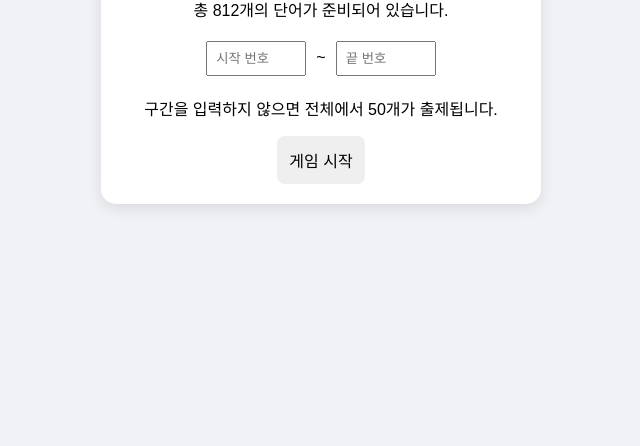
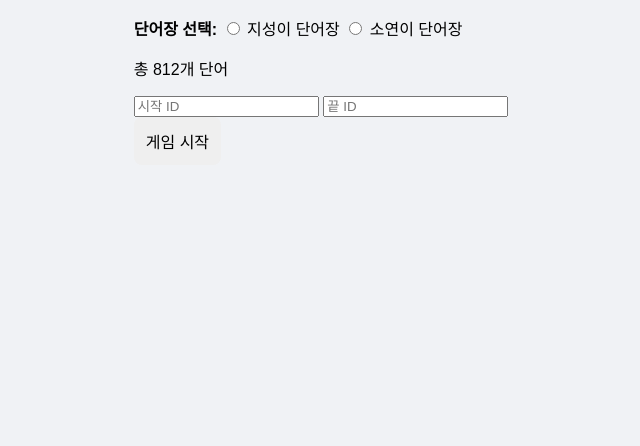
Before and after one commit to hanfelix24-ship-it/EnglishVoca, a plain HTML site: page index.html in a window 1280 px wide. Shown: the part 354-800 px from the top of the page, without its empty margins (319-959 px from the left). Drawn offline with Linux system fonts and the light colour scheme.

Commit message:
AddSoyoen
AddSoyoen

```diff
--- a/index.html
+++ b/index.html
@@ -9,19 +9,34 @@
 </head>
 <body>
 
-    <div class="container">
-        <!-- 시작 화면 -->
-        <div id="start-screen" class="screen active">
-            <h1>영어 단어 퀴즈</h1>
-            <p>총 <span id="total-words">0</span>개의 단어가 준비되어 있습니다.</p>
-            <div class="range-box">
-                <input type="number" id="start-range" placeholder="시작 번호" min="1">
-                <span> ~ </span>
-                <input type="number" id="end-range" placeholder="끝 번호">
-            </div>
-            <p class="small-text">구간을 입력하지 않으면 전체에서 50개가 출제됩니다.</p>
-            <button onclick="startGame()">게임 시작</button>
-        </div>
+    <div id="start-screen" class="screen active">
+    <h1>영어 단어 맞추기</h1>
+
+    <!-- 단어장 선택 UI -->
+    <div id="wordbook-selection" style="margin-bottom: 1rem;">
+        <strong>단어장 선택:</strong>
+        <label>
+            <input type="radio" name="wordbook" value="jiseong">
+            지성이 단어장
+        </label>
+        <label>
+            <input type="radio" name="wordbook" value="soyeon">
+            소연이 단어장
+        </label>
+    </div>
+
+    <p>
+        총 <span id="total-words"></span>개 단어
+        <span id="word-range-info" style="font-size: 0.9em; color: #555;"></span>
+    </p>
+
+    <div>
+        <input type="number" id="start-range" placeholder="시작 ID">
+        <input type="number" id="end-range" placeholder="끝 ID">
+    </div>
+    <button onclick="startGame()">게임 시작</button>
+</div>
+
 
         <!-- 게임 화면 -->
         <div id="game-screen" class="screen">
```
